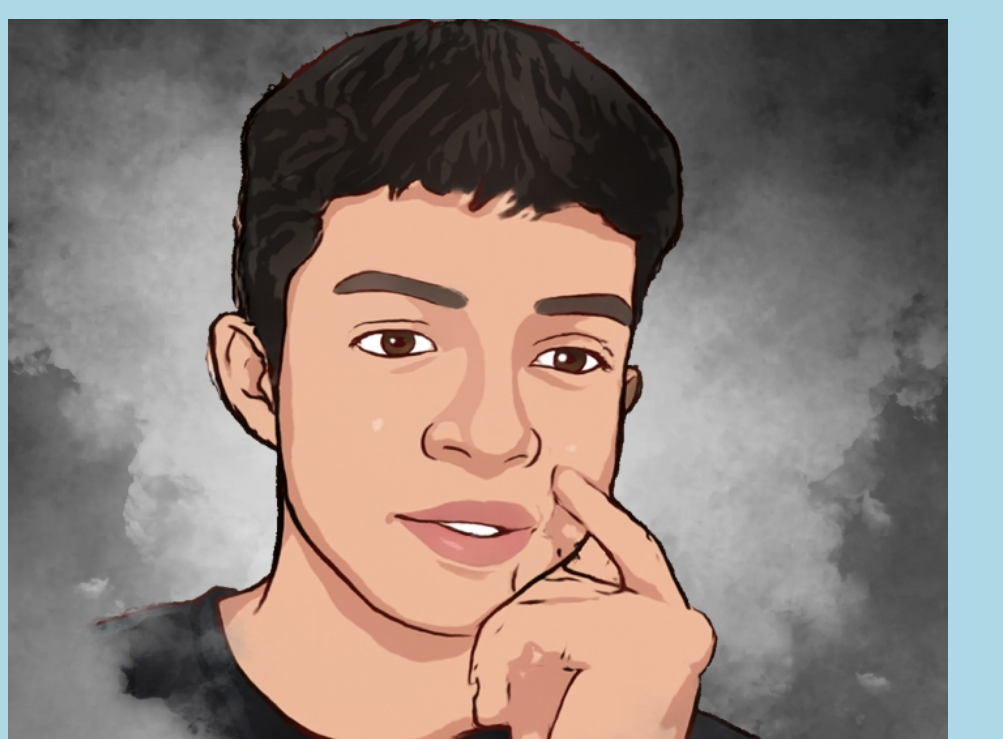
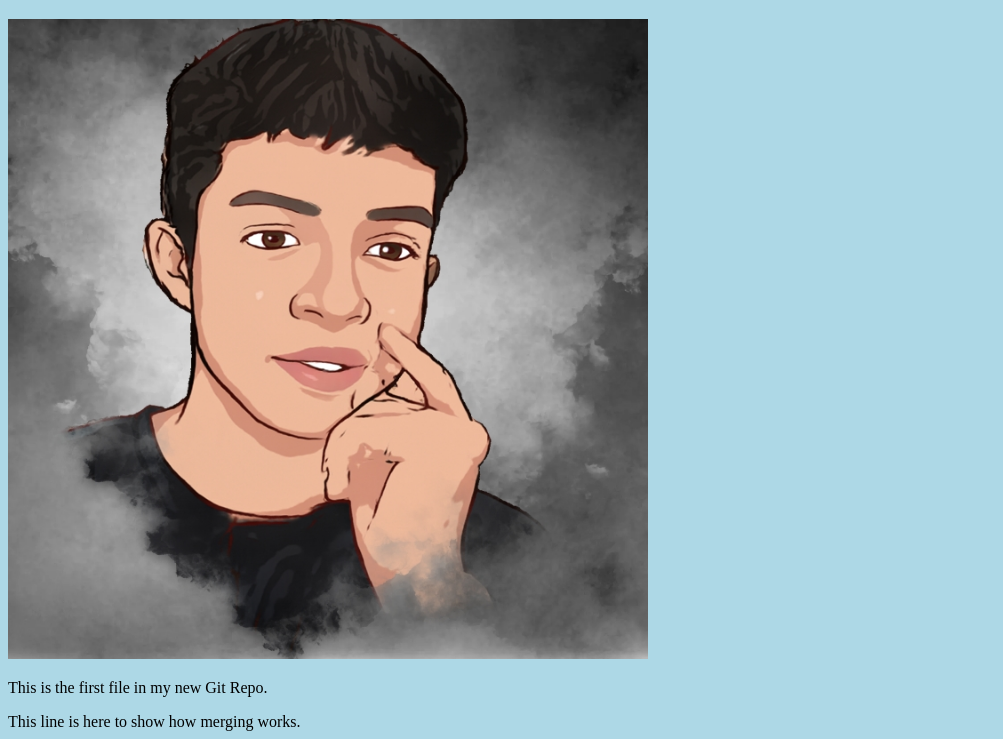
Before and after one commit to tkdvt372/hello-wolrd, a plain HTML site: page index.html in a window 1280 px wide. Shown: the part 61-800 px from the top of the page, without its empty margins (0-1003 px from the left). Drawn offline with Linux system fonts and the light colour scheme.

Commit message:
Updated size image

```diff
--- a/index.html
+++ b/index.html
@@ -7,7 +7,7 @@
 <body>
 
 <h1>Hello world!</h1>
-<div><img src="img_hello_world.jpg" alt="Hello World from Space" style="width:100%;max-width:940px"></div>
+<div><img src="img_hello_world.jpg" alt="Hello World from Space" style="width:100%;max-width:640px"></div>
 <p>This is the first file in my new Git Repo.</p>
 <p>This line is here to show how merging works.</p>
 <div><img src="img_hello_git.jpg" alt="Hello Git" style="width:100%;max-width:640px"></div>
```
